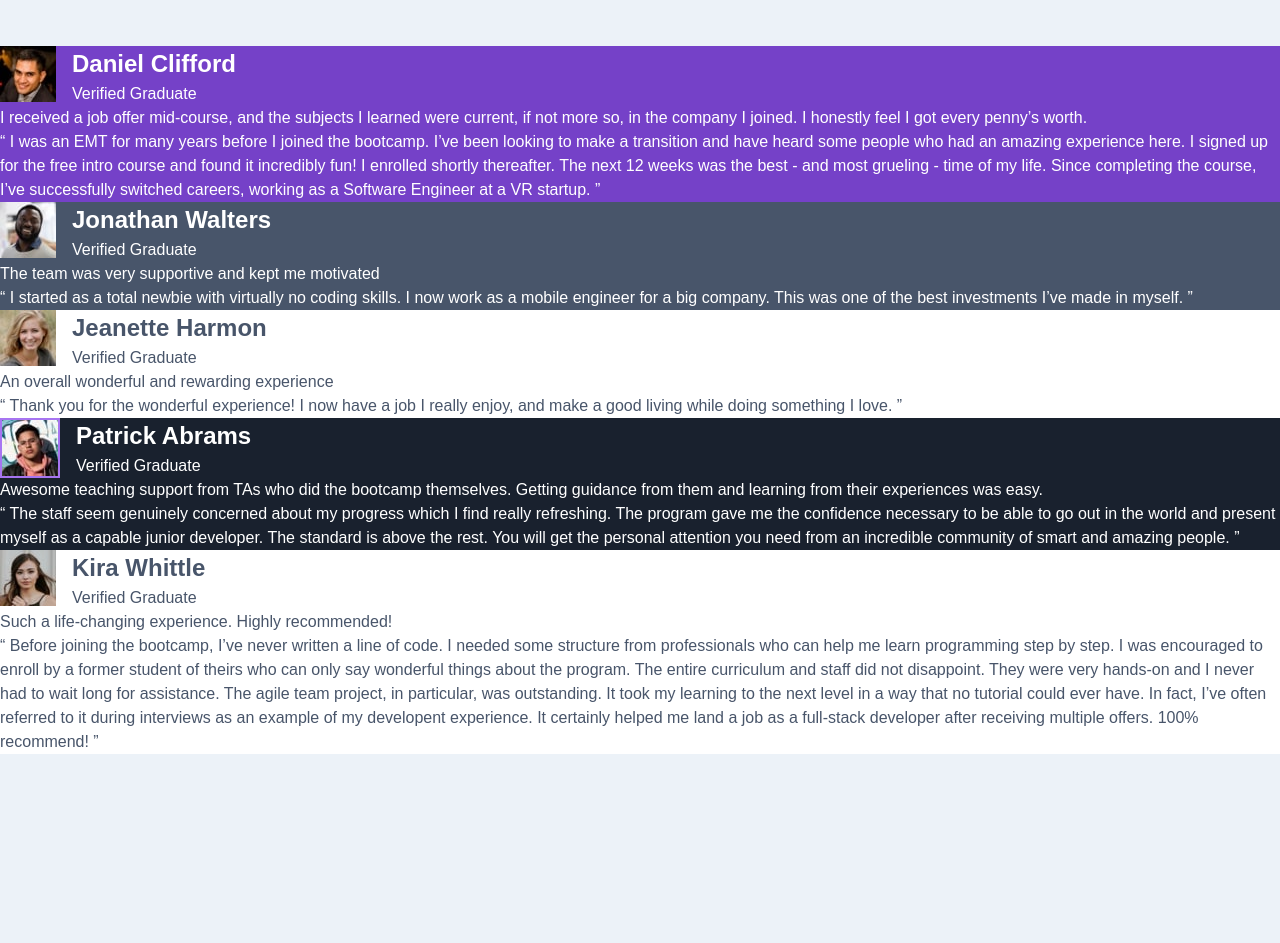
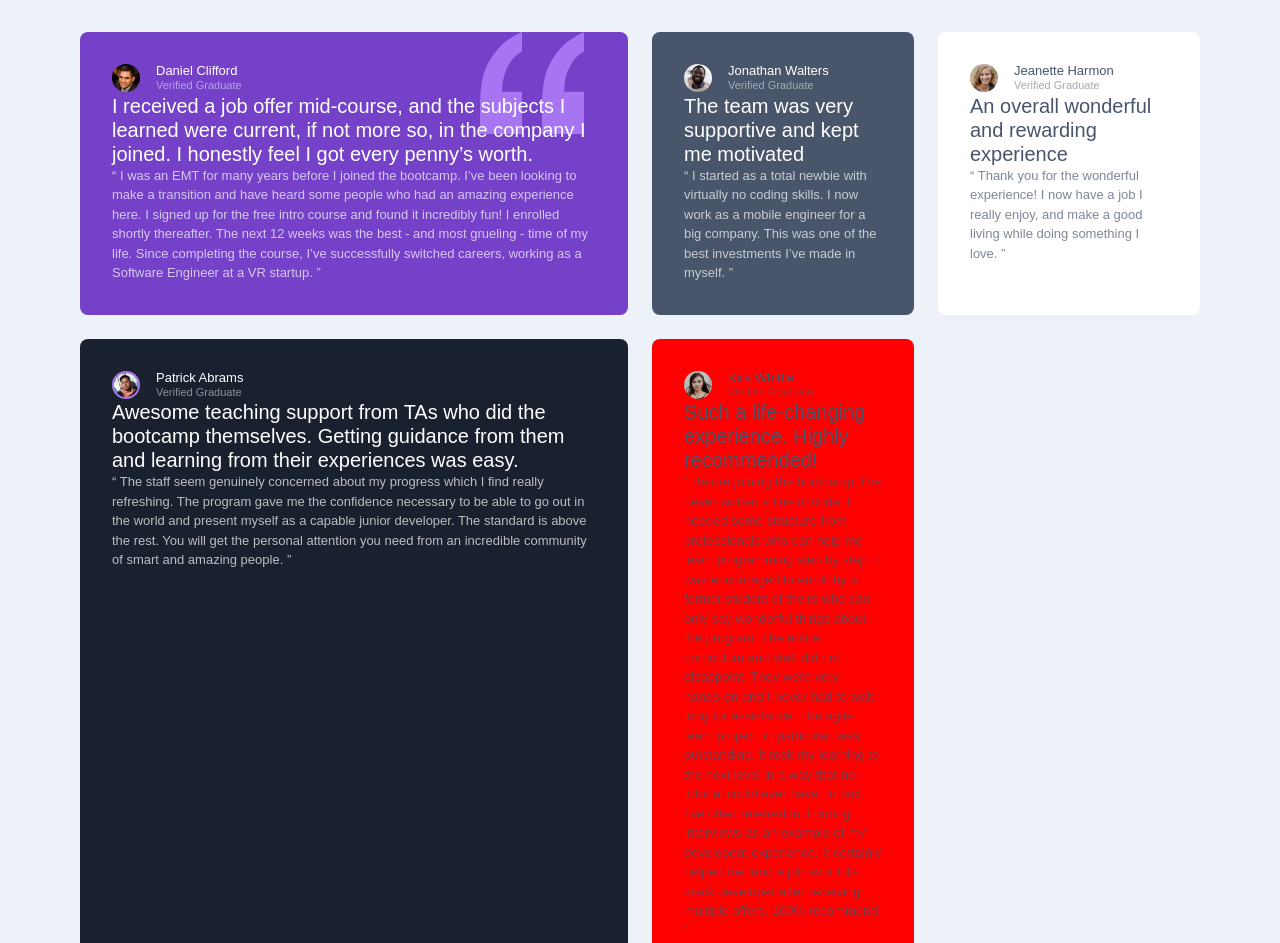
Before and after one commit to EmicJoykiller/Testimonials-Grid-Section, a plain HTML site: page index.html in a window 1280 px wide. Shown: the top 943 px of the page. Before the commit the page ends 800 px from the top, so only its background shows below. Drawn offline with Linux system fonts and the light colour scheme.

Commit message:
Update styles.css

```diff
--- a/styles.css
+++ b/styles.css
@@ -97,3 +97,58 @@ body {
   .border-primary-400 {
     border: 2px solid #a775f1;
   }
+
+  .grid-col-span-2{
+    grid-column: span 2;
+  }
+
+  .testimonial-grid {
+    display: grid;
+    gap: 1.5rem;
+    grid-template-columns: repeat(4,1fr);
+    padding-block: 2rem;
+    width: min(95%, 70rem);
+    margin-inline: auto;
+  }
+
+  .testimonial {
+    font-size: var(--fs-400);
+    padding: 2rem;
+    border-radius: 0.5rem;
+    box-shadow: 2.5rem 3.75rem 3rem -3rem hsl(var(--clr-secondary-400) / 0.25);
+  }
+
+  .testimonial:last-child{
+    background-color: red !important;
+  }
+  .testimonial.quote {
+    background-image: url("./images/bg-pattern-quotation.svg");
+    background-repeat: no-repeat;
+    background-position: top right 10%;
+  }
+
+  .testimonial img {
+    width: 1.75rem;
+    aspect-ratio: 1;
+    border-radius: 50%;
+  }
+
+  .testimonial .name {
+    font-size: var(--fs-400);
+    font-weight: var(--fw-400);
+    line-height: 1;
+  }
+
+  .testimonial .position {
+    font-size: var(--fs-300);
+    opacity: 0.5;
+  }
+
+  .testimonial > p:first-of-type {
+    font-size: var(--fs-500);
+    line-height: 1.2;
+  }
+
+  .testimonial > p:last-of-type {
+    opacity: 0.7;
+  }
```
